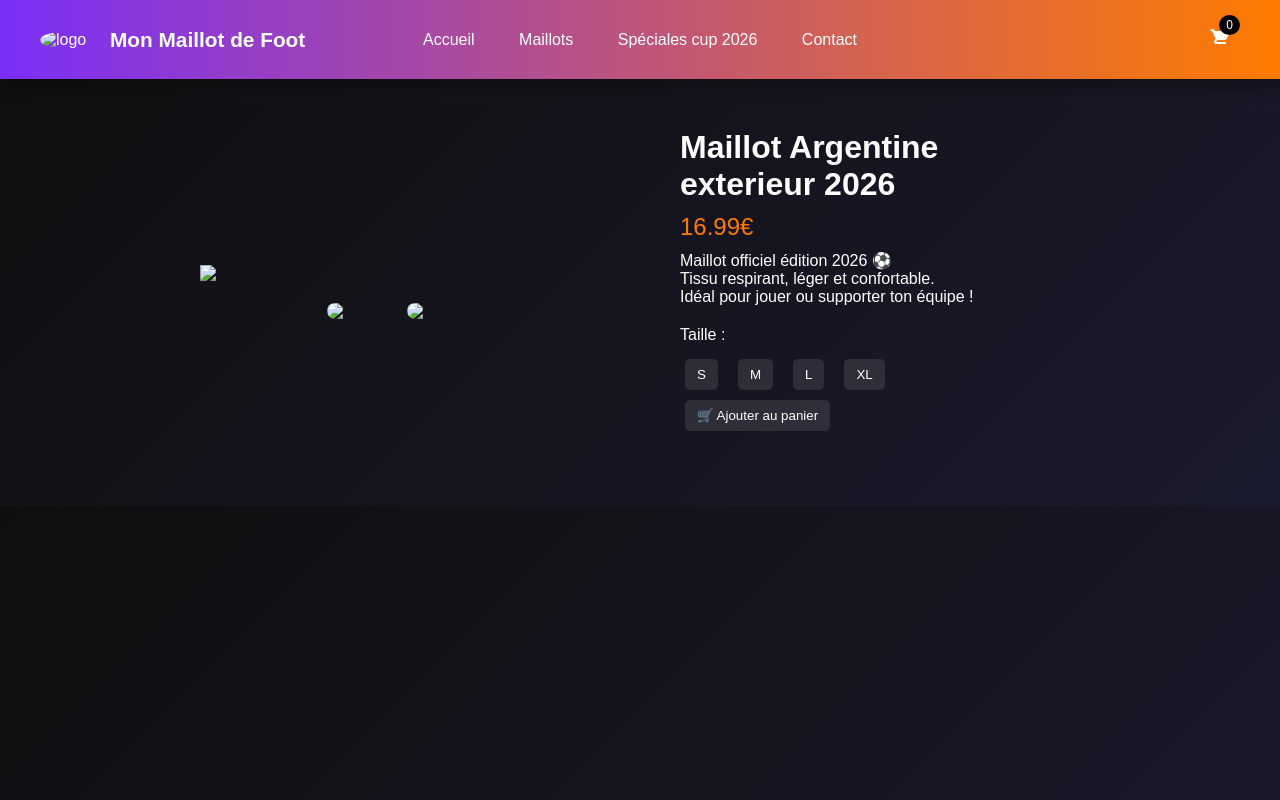
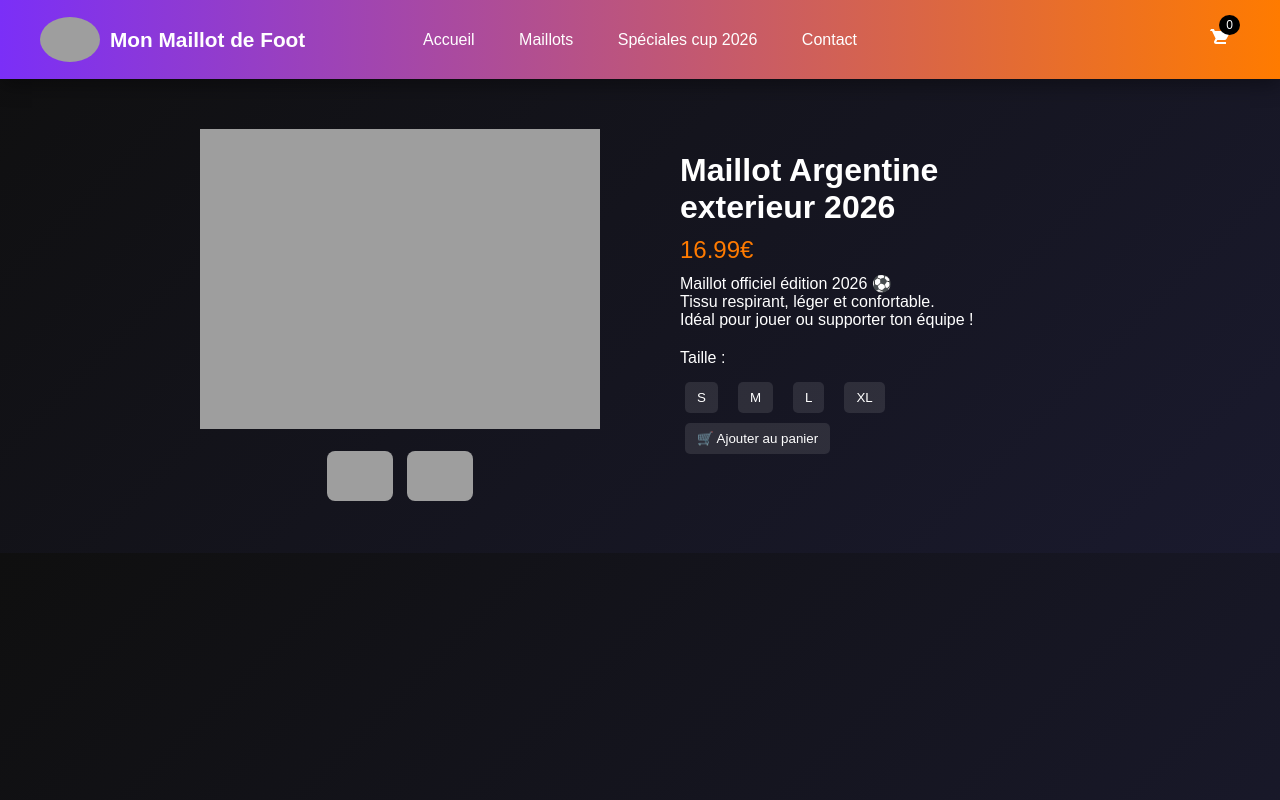
Before and after one commit to Maxxxx2/sdfks-fd, a plain HTML site: page Maillot argentine exterieur.html in a window 1280 px wide. Drawn offline with Linux system fonts and the light colour scheme; the site is published under a folder, as on GitHub Pages, so addresses that start at the root find nothing.

Commit message:
Update Maillot argentine exterieur.html

```diff
--- a/Maillot argentine exterieur.html
+++ b/Maillot argentine exterieur.html
@@ -12,7 +12,7 @@
 <header class="header">
 
   <div class="logo">
-    <img src="/Images/Logo.png" alt="logo">
+    <img src="Images/Logo.png" alt="logo">
     <span>Mon Maillot de Foot</span>
   </div>
 
@@ -47,12 +47,12 @@
       <div class="product-gallery">
 
   <!-- IMAGE PRINCIPALE -->
-  <img id="mainImage" src="/Page produit\Maillot Argentine exterieur 2026\argentine-removebg-preview.png">
+  <img id="mainImage" src="Page produit\Maillot Argentine exterieur 2026\argentine-removebg-preview.png">
 
   <!-- MINIATURES -->
   <div class="thumbnails">
-    <img src="/Page produit\Maillot Argentine exterieur 2026\argentine-removebg-preview.png" onclick="changeImage(this)">
-    <img src="/Page produit\Maillot Argentine exterieur 2026\argentinn.jpg" onclick="changeImage(this)">
+    <img src="Page produit\Maillot Argentine exterieur 2026\argentine-removebg-preview.png" onclick="changeImage(this)">
+    <img src="Page produit\Maillot Argentine exterieur 2026\argentinn.jpg" onclick="changeImage(this)">
   </div>
 
 </div>
@@ -86,7 +86,7 @@
       <button class="add-to-cart"
         data-name="Maillot Argentine exterieur 2026"
         data-price="16.99"
-        data-img="/Page produit\Maillot Argentine exterieur 2026\argentine-removebg-preview.png">
+        data-img="Page produit\Maillot Argentine exterieur 2026\argentine-removebg-preview.png">
         🛒 Ajouter au panier
       </button>
 
```
